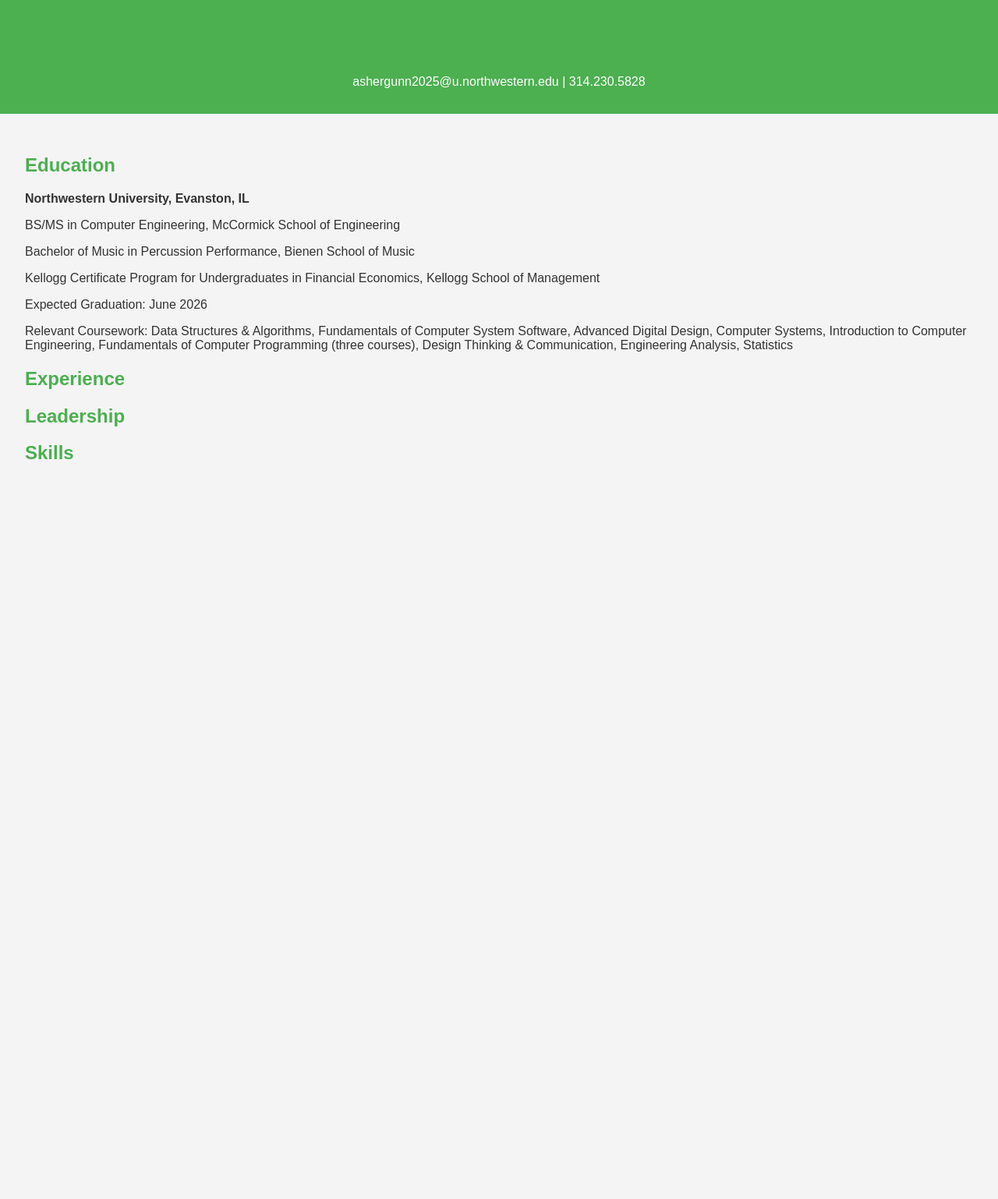
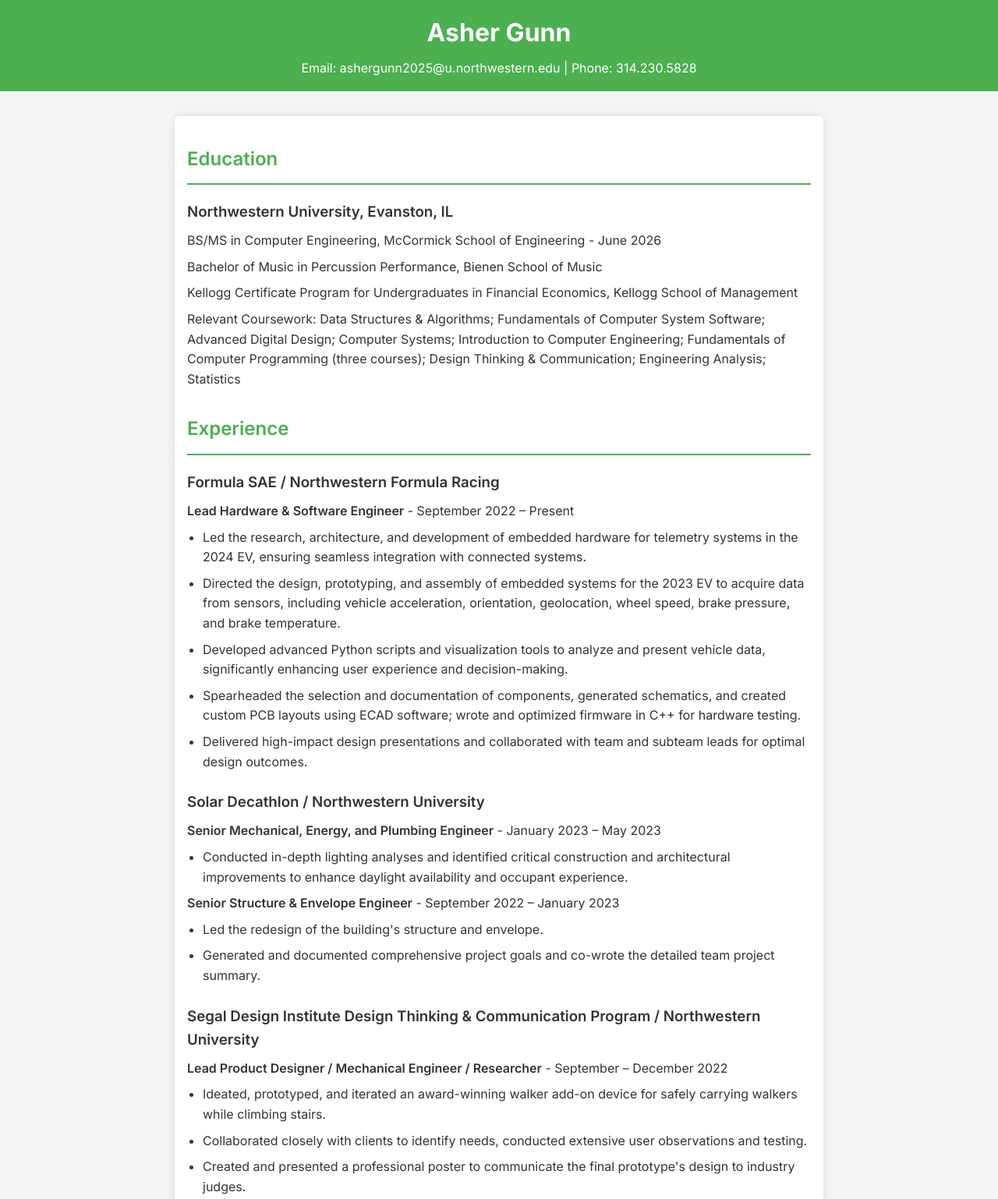
Before and after one commit to ag223/ashergunn.github.io, a plain HTML site: page index.html in a window 1280 px wide. Shown: the top 1538 px of the page at 78% size. Before the commit the page ends 800 px from the top, so only its background shows below. Drawn offline with Linux system fonts and the light colour scheme.

Commit message:
Initial commit

```diff
--- a/index.html
+++ b/index.html
@@ -5,33 +5,90 @@
   <meta name="viewport" content="width=device-width, initial-scale=1.0">
   <title>Asher Gunn's Resume</title>
   <link rel="stylesheet" href="styles.css">
+  <link href="https://fonts.googleapis.com/css2?family=Inter:wght@400;600;700&display=swap" rel="stylesheet">
 </head>
 <body>
   <header>
     <h1>Asher Gunn</h1>
-    <p>ashergunn2025@u.northwestern.edu | 314.230.5828</p>
+    <p>Email: <a href="mailto:ashergunn2025@u.northwestern.edu">ashergunn2025@u.northwestern.edu</a> | Phone: 314.230.5828</p>
   </header>
   <main>
     <section>
       <h2>Education</h2>
-      <p><strong>Northwestern University, Evanston, IL</strong></p>
-      <p>BS/MS in Computer Engineering, McCormick School of Engineering</p>
-      <p>Bachelor of Music in Percussion Performance, Bienen School of Music</p>
-      <p>Kellogg Certificate Program for Undergraduates in Financial Economics, Kellogg School of Management</p>
-      <p>Expected Graduation: June 2026</p>
-      <p>Relevant Coursework: Data Structures & Algorithms, Fundamentals of Computer System Software, Advanced Digital Design, Computer Systems, Introduction to Computer Engineering, Fundamentals of Computer Programming (three courses), Design Thinking & Communication, Engineering Analysis, Statistics</p>
+      <div class="item">
+        <h3>Northwestern University, Evanston, IL</h3>
+        <p>BS/MS in Computer Engineering, McCormick School of Engineering - June 2026</p>
+        <p>Bachelor of Music in Percussion Performance, Bienen School of Music</p>
+        <p>Kellogg Certificate Program for Undergraduates in Financial Economics, Kellogg School of Management</p>
+        <p>Relevant Coursework: Data Structures & Algorithms; Fundamentals of Computer System Software; Advanced Digital Design; Computer Systems; Introduction to Computer Engineering; Fundamentals of Computer Programming (three courses); Design Thinking & Communication; Engineering Analysis; Statistics</p>
+      </div>
     </section>
     <section>
       <h2>Experience</h2>
-      <!-- Add your experience details here -->
+      <div class="item">
+        <h3>Formula SAE / Northwestern Formula Racing</h3>
+        <p><strong>Lead Hardware & Software Engineer</strong> - September 2022 – Present</p>
+        <ul>
+          <li>Led the research, architecture, and development of embedded hardware for telemetry systems in the 2024 EV, ensuring seamless integration with connected systems.</li>
+          <li>Directed the design, prototyping, and assembly of embedded systems for the 2023 EV to acquire data from sensors, including vehicle acceleration, orientation, geolocation, wheel speed, brake pressure, and brake temperature.</li>
+          <li>Developed advanced Python scripts and visualization tools to analyze and present vehicle data, significantly enhancing user experience and decision-making.</li>
+          <li>Spearheaded the selection and documentation of components, generated schematics, and created custom PCB layouts using ECAD software; wrote and optimized firmware in C++ for hardware testing.</li>
+          <li>Delivered high-impact design presentations and collaborated with team and subteam leads for optimal design outcomes.</li>
+        </ul>
+      </div>
+      <div class="item">
+        <h3>Solar Decathlon / Northwestern University</h3>
+        <p><strong>Senior Mechanical, Energy, and Plumbing Engineer</strong> - January 2023 – May 2023</p>
+        <ul>
+          <li>Conducted in-depth lighting analyses and identified critical construction and architectural improvements to enhance daylight availability and occupant experience.</li>
+        </ul>
+        <p><strong>Senior Structure & Envelope Engineer</strong> - September 2022 – January 2023</p>
+        <ul>
+          <li>Led the redesign of the building's structure and envelope.</li>
+          <li>Generated and documented comprehensive project goals and co-wrote the detailed team project summary.</li>
+        </ul>
+      </div>
+      <div class="item">
+        <h3>Segal Design Institute Design Thinking & Communication Program / Northwestern University</h3>
+        <p><strong>Lead Product Designer / Mechanical Engineer / Researcher</strong> - September – December 2022</p>
+        <ul>
+          <li>Ideated, prototyped, and iterated an award-winning walker add-on device for safely carrying walkers while climbing stairs.</li>
+          <li>Collaborated closely with clients to identify needs, conducted extensive user observations and testing.</li>
+          <li>Created and presented a professional poster to communicate the final prototype's design to industry judges.</li>
+        </ul>
+      </div>
     </section>
     <section>
       <h2>Leadership</h2>
-      <!-- Add your leadership details here -->
+      <div class="item">
+        <h3>Northwestern University Symphonic Band</h3>
+        <p><strong>Principal of Percussion Section</strong> - Winter 2022 & Winter 2023</p>
+        <ul>
+          <li>Managed part assignments, equipment layouts, piece transition logistics, and section harmonization.</li>
+        </ul>
+      </div>
+      <div class="item">
+        <h3>Northwestern University Chamber Orchestra</h3>
+        <p><strong>Principal of Percussion Section</strong> - Spring 2022 & Fall 2022</p>
+      </div>
+      <div class="item">
+        <h3>Northwestern University Center for Leadership</h3>
+        <p><strong>Mentee</strong> - Winter 2022</p>
+        <ul>
+          <li>Received intensive leadership coaching from an active MBA student at the Kellogg School of Management.</li>
+        </ul>
+      </div>
     </section>
     <section>
       <h2>Skills</h2>
-      <!-- Add your skills here -->
+      <div class="item">
+        <p><strong>Programming Languages:</strong> Python, C, C++, C#, MATLAB, R</p>
+        <p><strong>Web Development Technologies:</strong> JavaScript, HTML, CSS</p>
+        <p><strong>Database Systems:</strong> MySQL, MS SQL, Oracle, MongoDB</p>
+        <p><strong>Operating Systems:</strong> macOS, Linux, Windows</p>
+        <p><strong>Development Methodologies:</strong> Agile, Scrum, Kanban</p>
+        <p><strong>Other:</strong> Compiler design, software and hardware reverse engineering</p>
+      </div>
     </section>
   </main>
 </body>
--- a/styles.css
+++ b/styles.css
@@ -1,19 +1,76 @@
 body {
-    font-family: Arial, sans-serif;
+    font-family: 'Inter', sans-serif;
+    background-color: #f4f4f4;
+    color: #333;
     margin: 0;
     padding: 0;
-    background-color: #f4f4f4;
-    color: #333;
+    line-height: 1.6;
   }
+
   header {
     background-color: #4CAF50;
-    color: white;
+    color: #fff;
+    text-align: center;
+    padding: 1em 0;
+  }
+
+  header h1 {
+    margin: 0;
+    font-weight: 700;
+  }
+
+  header p {
+    margin: 0.5em 0 0;
+    font-weight: 400;
+  }
+
+  header a {
+    color: #fff;
+    text-decoration: none;
+  }
+
+  main {
+    max-width: 800px;
+    margin: 2em auto;
     padding: 1em;
-    text-align: center;
+    background-color: #fff;
+    border-radius: 5px;
+    box-shadow: 0 0 10px rgba(0, 0, 0, 0.1);
   }
-  main {
-    padding: 2em;
+
+  section {
+    margin-bottom: 2em;
   }
-  h1, h2 {
+
+  h2 {
     color: #4CAF50;
+    border-bottom: 2px solid #4CAF50;
+    padding-bottom: 0.5em;
+    font-weight: 600;
   }
+
+  .item {
+    margin-bottom: 1.5em;
+  }
+
+  .item h3 {
+    margin: 0 0 0.5em;
+    font-weight: 600;
+  }
+
+  .item p {
+    margin: 0.5em 0;
+  }
+
+  .item ul {
+    margin: 0;
+    padding: 0 0 0 20px;
+  }
+
+  .item ul li {
+    margin: 0.5em 0;
+  }
+
+  strong {
+    font-weight: 600;
+  }
```
